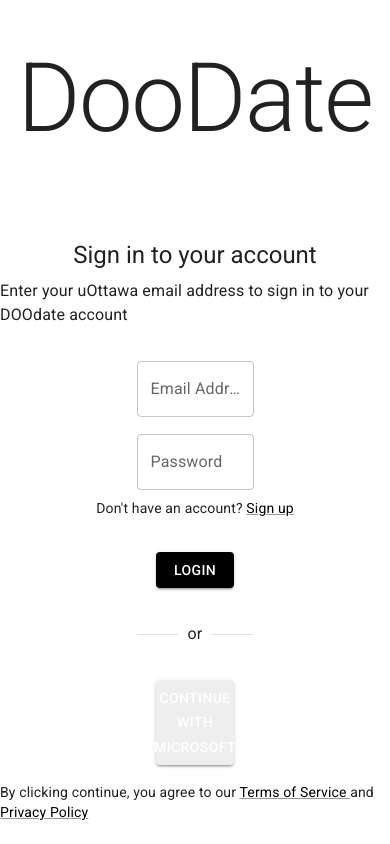
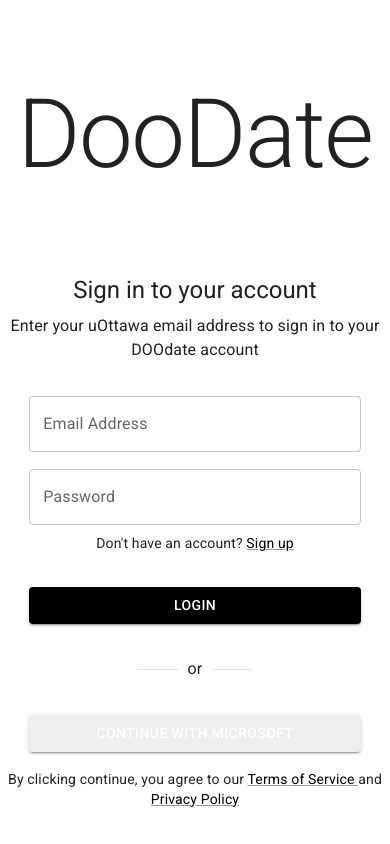
Before and after one commit to DOOdate/DOOdate, a React (Vite) app in the folder frontend/: page / in a window 390 px wide. Built offline with nearby package versions, Linux system fonts and the light colour scheme.

Commit message:
align body text to center and make things better on mobile

```diff
--- a/frontend/src/login.jsx
+++ b/frontend/src/login.jsx
@@ -13,8 +13,8 @@
         sx={{
             display: 'flex',
             flexDirection: "column",
-            width: '100%',
-            height: '100%',
+            width: '100vw',
+            height: '100vh',
             alignItems: 'center',
             justifyContent: 'center',
             bgcolor: 'background.default',
@@ -25,14 +25,14 @@
 
 
             <Typography variant="h5" sx = {{marginTop: "10vh"}}>Sign in to your account</Typography>
-            <Typography variant="body1" sx = {{marginTop: "1vh"}}>Enter your uOttawa email address to sign in to your DOOdate account</Typography>
+            <Typography align="center" variant="body1" sx = {{marginTop: "1vh", mx: "2vw"}}>Enter your uOttawa email address to sign in to your DOOdate account</Typography>
 
             <TextField
                 label = "Email Address"
                 type = "email"
                 placeholder="email@uOttawa.ca"
                 sx = {{
-                    width: "30vw",
+                    width: { xs: "85vw", md: "30vw",},
                     marginTop: "4vh"
                 }}
             />
@@ -42,18 +42,19 @@
                 type = "password"
 
                 sx = {{
-                    width: "30vw",
+                    width: { xs: "85vw", md: "30vw",},
                     marginTop: "2vh"
                 }}
             />
 
-            <Typography variant = "body2" sx={{marginTop: "1vh"}}>Don't have an account? <Link href="/signup"> Sign up </Link></Typography>
+            <Typography align="center" variant = "body2" sx={{marginTop: "1vh"}}>Don't have an account? <Link href="/signup"> Sign up </Link></Typography>
 
             <Button
             variant="contained"
             sx = {{
-                width: "20vw",
-                marginTop: "4vh"
+                width: { xs: "85vw", md: "30vw",},
+                marginTop: "4vh",
+                backgroundColor: "primary.main"
             }}>
             Login
             </Button>
@@ -63,14 +64,14 @@
             <Button
             variant="contained"
             sx = {{
-                width: "20vw",
+                width: { xs: "85vw", md: "30vw",},
                 marginTop: "4vh",
                 backgroundColor: "primary.light"
             }}>
             Continue with Microsoft
             </Button>
 
-            <Typography variant = "body2"  sx={{marginTop: "2vh"}}>By clicking continue, you agree to our <Link href="/signup"> Terms of Service </Link> and <Link href="/signup"> Privacy Policy </Link></Typography>
+            <Typography align="center" variant = "body2"  sx={{marginTop: "2vh", mx: "2vw"}}>By clicking continue, you agree to our <Link href="/signup"> Terms of Service </Link> and <Link href="/signup"> Privacy Policy </Link></Typography>
 
         </Box>
     )
```
